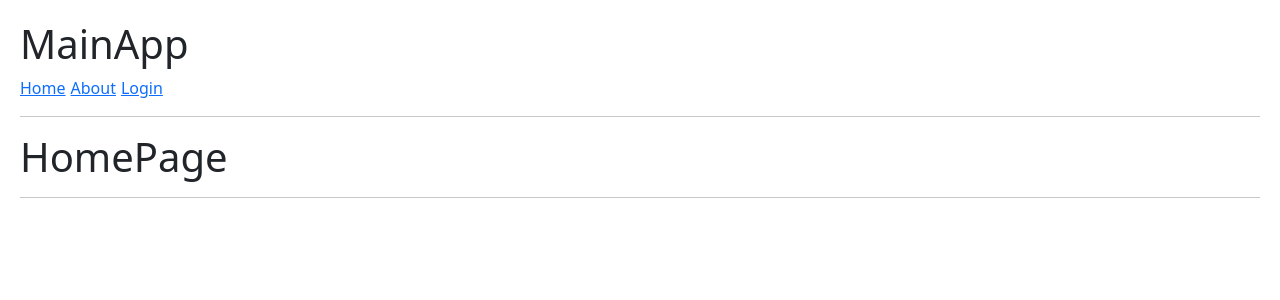
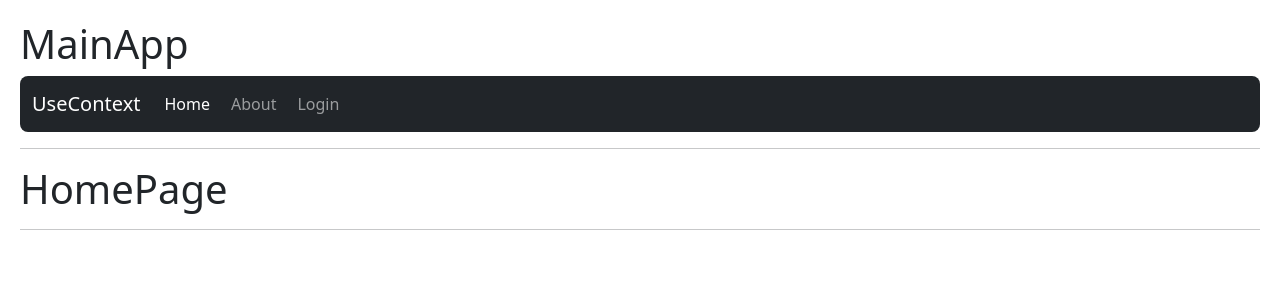
Before and after one commit to CarlosBrito28/React-Hook-App, a React (Create React App) app: page / in a window 1280 px wide. Shown: the top 300 px of the page. Built offline with nearby package versions, Linux system fonts and the light colour scheme.

Commit message:
NavLink con boostrap

```diff
--- a/src/components/09-useContext/NavBar.jsx
+++ b/src/components/09-useContext/NavBar.jsx
@@ -1,11 +1,32 @@
-import { Link } from "react-router-dom"
+import { Link, NavLink } from "react-router-dom"
 
 export const NavBar = () => {
     return (
-        <>
-            <Link to="/">Home</Link>
-            <Link to="about">About</Link>
-            <Link to="login">Login</Link>
-        </>
+        <nav className="navbar navbar-expand-lg navbar-dark bg-dark rounded-3">
+            <div className="container-fluid">
+                <Link className="navbar-brand" to="/">UseContext</Link>
+                <div className="collapse navbar-collapse" id="navbarNavAltMarkup">
+                    <div className="navbar-nav">
+                        <NavLink
+                            className={({ isActive }) => `nav-link ${isActive ? 'active' : ''} `}
+                            to="/">
+                            Home
+                        </NavLink>
+                        <NavLink
+                            className={({ isActive }) => `nav-link ${isActive ? 'active' : ''} `}
+                            to="/about">
+                            About
+                        </NavLink>
+                        <NavLink
+                            className={({ isActive }) => `nav-link ${isActive ? 'active' : ''} `}
+                            to="/login">
+                            Login
+                        </NavLink>
+
+
+                    </div>
+                </div>
+            </div>
+        </nav>
     )
 }
```
